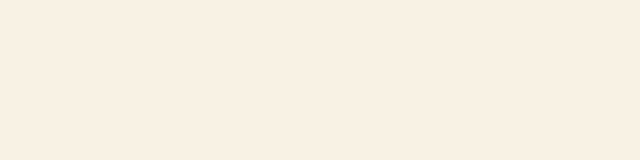
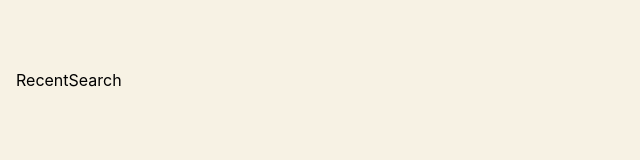
Before and after one commit to ridimillie/ridimillie-frontend, a Next.js app: page /search in a window 1280 px wide. Shown: the part 125-285 px from the top of the page, without its empty margins (0-640 px from the left). Built offline with nearby package versions, Linux system fonts and the light colour scheme.

Commit message:
[Feat] Search: add search component for various search state

```diff
--- /dev/null
+++ b/components/search/NoResult.tsx
@@ -0,0 +1,7 @@
+import React from 'react';
+
+function NoResult() {
+  return <div>NoResult</div>;
+}
+
+export default NoResult;
--- /dev/null
+++ b/components/search/RecentSearch.tsx
@@ -0,0 +1,7 @@
+import React from 'react';
+
+function RecentSearch() {
+  return <div>RecentSearch</div>;
+}
+
+export default RecentSearch;
--- /dev/null
+++ b/components/search/SearchError.tsx
@@ -0,0 +1,7 @@
+import React from 'react';
+
+function SearchError() {
+  return <div>SearchError</div>;
+}
+
+export default SearchError;
--- a/components/search/SearchResult.tsx
+++ b/components/search/SearchResult.tsx
@@ -28,7 +28,7 @@ const Styled = {
 };
 
 interface Props {
-  bookList: Array<BookType> | null;
+  bookList: BookType[];
 }
 
 function SearchResult({ bookList }: Props) {
@@ -50,7 +50,7 @@ function SearchResult({ bookList }: Props) {
     <>
       {refinedBookList
         ? refinedBookList.map((book: BookType) => (
-            <Styled.bookWrapper key={book.isbn}>
+            <Styled.bookWrapper key={book.bid}>
               <img src={book.image} alt={book.title} />
               <Styled.Info>
                 <Styled.Title>{book.title}</Styled.Title>
--- a/pages/search.tsx
+++ b/pages/search.tsx
@@ -6,9 +6,11 @@ import { debounce } from 'lodash';
 import Loading from '../components/common/Loading';
 import Link from 'next/link';
 import SearchResult from '../components/search/SearchResult';
-
 import Image from 'next/image';
 import { BookType } from '../types';
+import RecentSearch from '../components/search/RecentSearch';
+import SearchError from '../components/search/SearchError';
+import NoResult from '../components/search/NoResult';
 
 const Styled = {
   Header: styled.div`
@@ -67,35 +69,38 @@ const Styled = {
   `,
 };
 
-function search() {
+const IDLE = 'idle';
+const LOADING = 'loading';
+const RESOLVED = 'resolved';
+const REJECTED = 'rejected';
+
+function Search() {
   const [inputValue, setInputValue] = React.useState<string>('');
-  const [bookList, setBookList] = React.useState<Array<BookType> | null>(null);
-  const [isLoading, setIsLoading] = React.useState<boolean>(false);
+  const [bookList, setBookList] = React.useState<BookType[]>([]);
+  const [searchState, setSearchState] = React.useState<string>(IDLE);
 
-  console.log('isLoading', isLoading);
+  console.log('searchState', searchState);
 
   const getSearchBook = async () => {
     console.log('getSearchBook');
-    setIsLoading(true);
+    setSearchState(LOADING);
 
     try {
       const {
         data: { data },
       } = await axios.get(`https://sopt27.ga/apis?query=${inputValue}`);
 
-      console.log(data);
       setBookList(data);
-      setIsLoading(false);
+      setSearchState(RESOLVED);
     } catch (error) {
       console.error(error);
-      setIsLoading(false);
+      setSearchState(REJECTED);
     }
   };
 
   const deboundedAPI = React.useCallback(
     debounce(() => {
       getSearchBook();
-      setIsLoading(false);
     }, 1000),
     [inputValue]
   );
@@ -105,9 +110,11 @@ function search() {
   };
 
   React.useEffect(() => {
-    if (inputValue) {
-      setIsLoading(true);
+    if (inputValue !== '') {
+      setSearchState(LOADING);
       deboundedAPI();
+    } else {
+      setSearchState('idle');
     }
 
     return deboundedAPI.cancel;
@@ -136,10 +143,14 @@ function search() {
         />
       </Styled.InputWrapper>
       <Styled.SearchResultWrapper>
-        {isLoading ? <Loading /> : <SearchResult bookList={bookList} />}
+        {searchState === IDLE && <RecentSearch />}
+        {searchState === LOADING && <Loading />}
+        {searchState === RESOLVED && bookList.length !== 0 && <SearchResult bookList={bookList} />}
+        {searchState === RESOLVED && bookList.length === 0 && <NoResult />}
+        {searchState === REJECTED && <SearchError />}
       </Styled.SearchResultWrapper>
     </div>
   );
 }
 
-export default search;
+export default Search;
```
